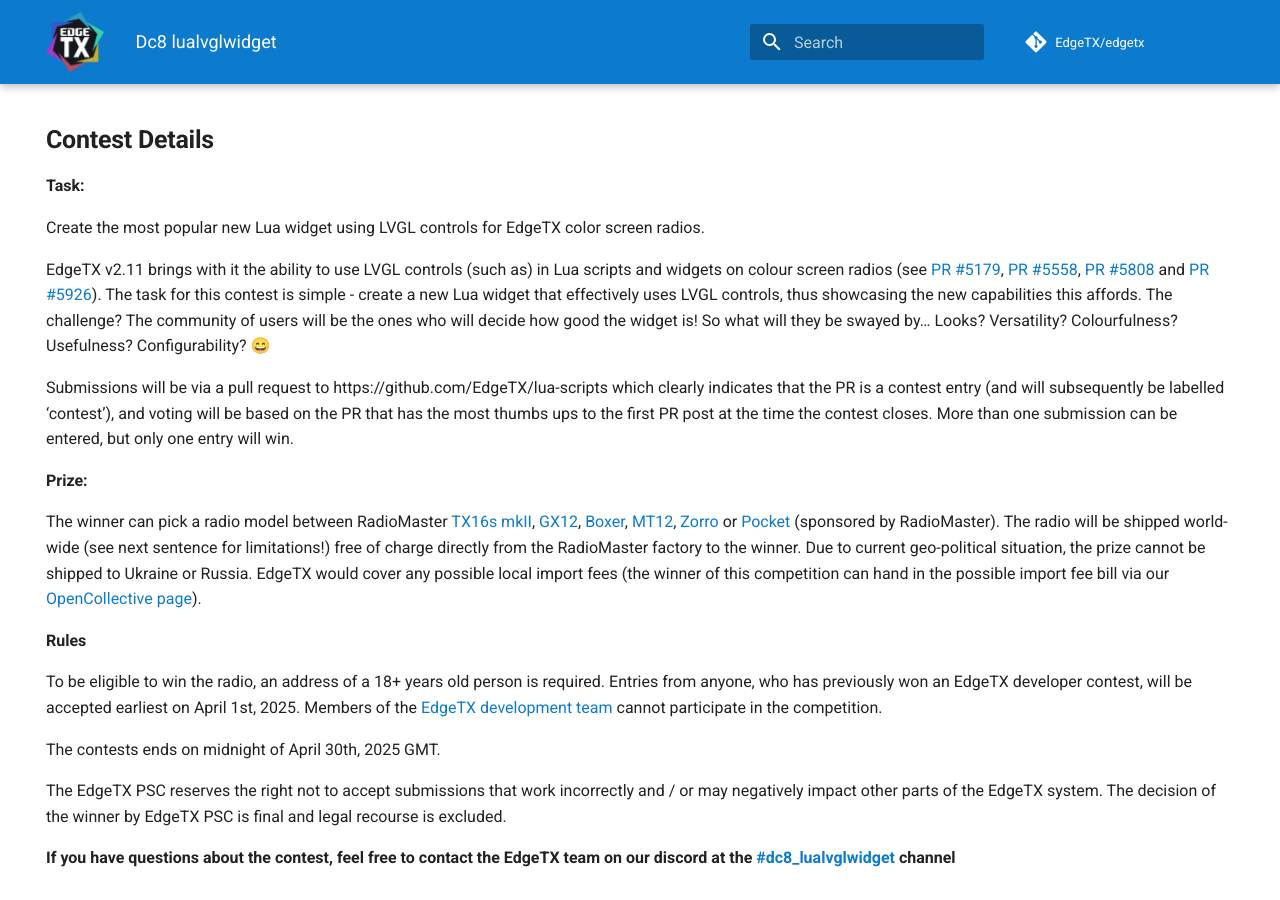
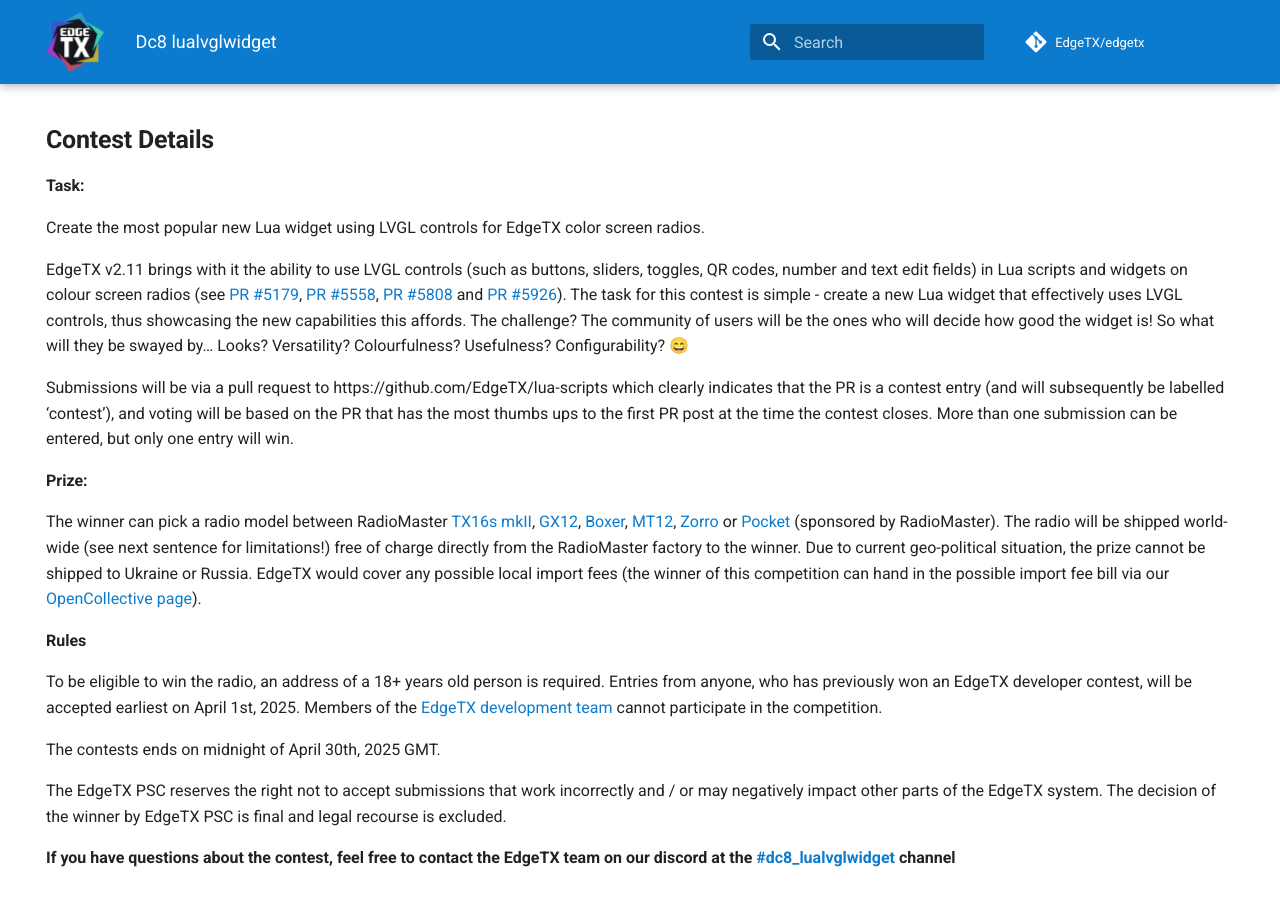
Before and after one commit to EdgeTX/edgetx.github.io, an MkDocs documentation site: the page built from docs/dc8_lualvglwidget.md, in a window 1280 px wide and 900 px high, scrolled down 930 px. Built offline with MkDocs 1.6.1 and Material for MkDocs 9.7.7, drawn with Linux system fonts in a browser that asks for light colours; comment, search, counter and statistics services are not loaded.

Commit message:
Sentence fixed

```diff
--- a/docs/dc8_lualvglwidget.md
+++ b/docs/dc8_lualvglwidget.md
@@ -15,7 +15,7 @@
 
 Create the most popular new Lua widget using LVGL controls for EdgeTX color screen radios.
 
-EdgeTX v2.11 brings with it the ability to use LVGL controls (such as) in Lua scripts and widgets on colour screen radios (see [PR #5179](https://github.com/EdgeTX/edgetx/pull/5179), [PR #5558](https://github.com/EdgeTX/edgetx/pull/5558), [PR #5808](https://github.com/EdgeTX/edgetx/pull/5808) and [PR #5926](https://github.com/EdgeTX/edgetx/pull/5926)). The task for this contest is simple - create a new Lua widget that effectively uses LVGL controls, thus showcasing the new capabilities this affords. The challenge? The community of users will be the ones who will decide how good the widget is! So what will they be swayed by… Looks? Versatility? Colourfulness? Usefulness? Configurability? 😄
+EdgeTX v2.11 brings with it the ability to use LVGL controls (such as buttons, sliders, toggles, QR codes, number and text edit fields) in Lua scripts and widgets on colour screen radios (see [PR #5179](https://github.com/EdgeTX/edgetx/pull/5179), [PR #5558](https://github.com/EdgeTX/edgetx/pull/5558), [PR #5808](https://github.com/EdgeTX/edgetx/pull/5808) and [PR #5926](https://github.com/EdgeTX/edgetx/pull/5926)). The task for this contest is simple - create a new Lua widget that effectively uses LVGL controls, thus showcasing the new capabilities this affords. The challenge? The community of users will be the ones who will decide how good the widget is! So what will they be swayed by… Looks? Versatility? Colourfulness? Usefulness? Configurability? 😄
 
 Submissions will be via a pull request to https://github.com/EdgeTX/lua-scripts which clearly indicates that the PR is a contest entry (and will subsequently be labelled ‘contest’), and voting will be based on the PR that has the most thumbs ups to the first PR post at the time the contest closes. More than one submission can be entered, but only one entry will win.
 
```
